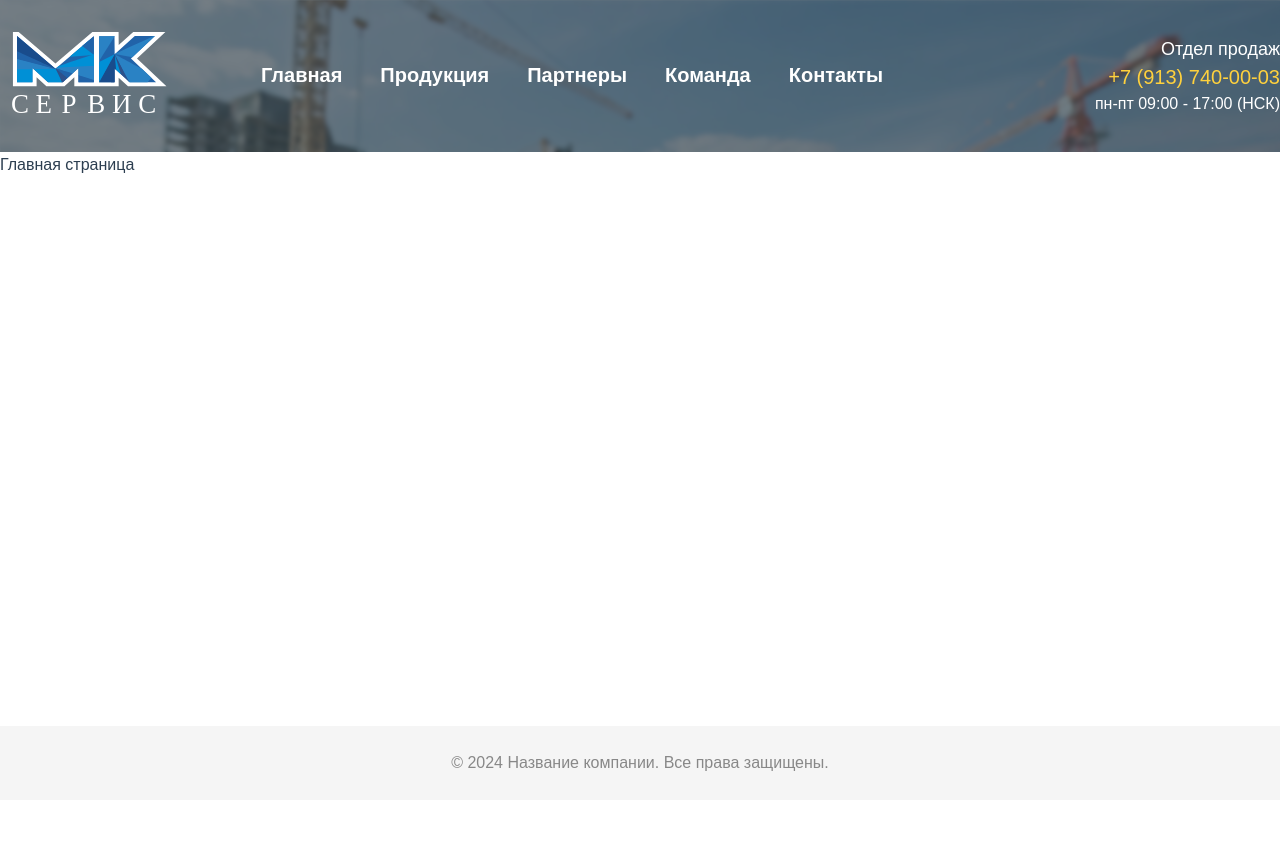
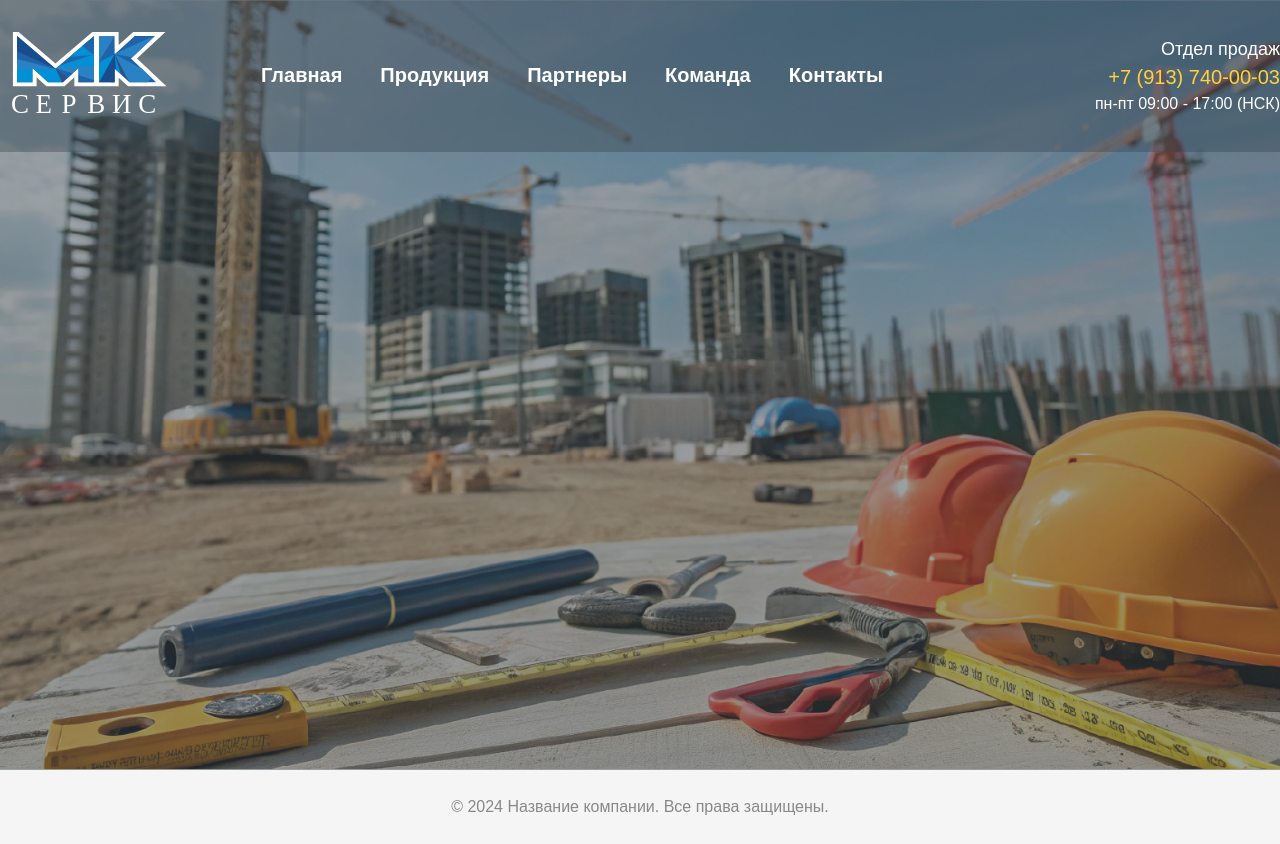
Before and after one commit to EvSedov/mk-service, a Vue app: page / in a window 1280 px wide. Before the commit the page ends 800 px from the top, so only its background shows below. Built offline with nearby package versions, Linux system fonts and the light colour scheme.

Commit message:
changes Hero and Header sections

```diff
--- a/src/components/organisms/Header.vue
+++ b/src/components/organisms/Header.vue
@@ -1,6 +1,5 @@
 <template>
-  <header class="header bg-gray-800/50">
-    <div class="header-filter"></div>
+  <section class="header">
     <div class="header__content flex items-center container py-8">
         <div class="header__logo">
           <Logo />
@@ -20,7 +19,7 @@
           <span>пн-пт 09:00 - 17:00 (НСК)</span>
         </div>
     </div>
-  </header>
+  </section>
 </template>
 
 <script setup lang="ts">
@@ -29,24 +28,7 @@ import Logo from '@/components/atoms/Logo.vue';
 
 <style scoped>
 .header {
-  background-color: var(--vt-c-black-mute);
-  position: relative;
-  background-image: url('@/assets/images/bg-header-hero-80.jpg');
-  background-size: cover;
-  background-position: center top;
-  background-repeat: no-repeat;
-  overflow: hidden;
-}
-
-.header-filter {
-  position: absolute;
-  top: 0;
-  left: 0;
-  right: 0;
-  bottom: 0;
-  background-color: rgba(56, 70, 81, 0.7);
-  backdrop-filter: blur(2px); /* Эффект размытия */
-  z-index: 1;
+  background-color: rgba(56, 70, 81, 0.4);
 }
 
 .header__content {
--- /dev/null
+++ b/src/components/organisms/sections/Hero.vue
@@ -0,0 +1,46 @@
+<template>
+  <section class="hero">
+    <div class="hero-filter"></div>
+    <Header />
+    <div class="hero-bg container">
+      <div class="hero__content flex"></div>
+    </div>
+  </section>
+</template>
+
+<script setup lang="ts">
+import Header from '../Header.vue';
+</script>
+
+<style scoped>
+.hero {
+  position: relative;
+  height: 770px;
+  background-color: rgba(56, 70, 81, 0.5);
+  background-image: url('@/assets/images/bg-header-hero-80.jpg');
+  background-size: cover;
+  background-position: center top 40%;
+  background-repeat: no-repeat;
+  overflow: hidden;
+}
+
+.hero-bg {
+  height: 100%;
+  position: relative;
+}
+
+.hero-filter {
+  position: absolute;
+  top: 0;
+  left: 0;
+  right: 0;
+  bottom: 0;
+  background-color: rgba(56, 70, 81, 0.5);
+  z-index: 1;
+}
+
+.hero__content {
+  position: relative;
+  z-index: 20;
+}
+</style>
--- a/src/components/pages/HomePage.vue
+++ b/src/components/pages/HomePage.vue
@@ -1,10 +1,10 @@
 <script setup lang="ts">
 import PageLayout from '@/components/templates/PageLayout.vue'
+import Hero from '../organisms/sections/Hero.vue';
 </script>
 
 <template>
   <PageLayout>
-    <h2>Главная страница</h2>
-    <!-- Контент -->
+
   </PageLayout>
 </template>
--- a/src/components/templates/PageLayout.vue
+++ b/src/components/templates/PageLayout.vue
@@ -1,11 +1,11 @@
 <script setup lang="ts">
-import Header from '@/components/organisms/Header.vue'
+import Hero from '../organisms/sections/Hero.vue';
 import Footer from '@/components/organisms/Footer.vue'
 </script>
 
 <template>
   <div class="layout">
-    <Header />
+    <Hero />
     <main class="main-content">
       <slot />
     </main>
```
Also changed, not shown: svg/Header.svg (deleted), svg/Logo.svg (deleted).
